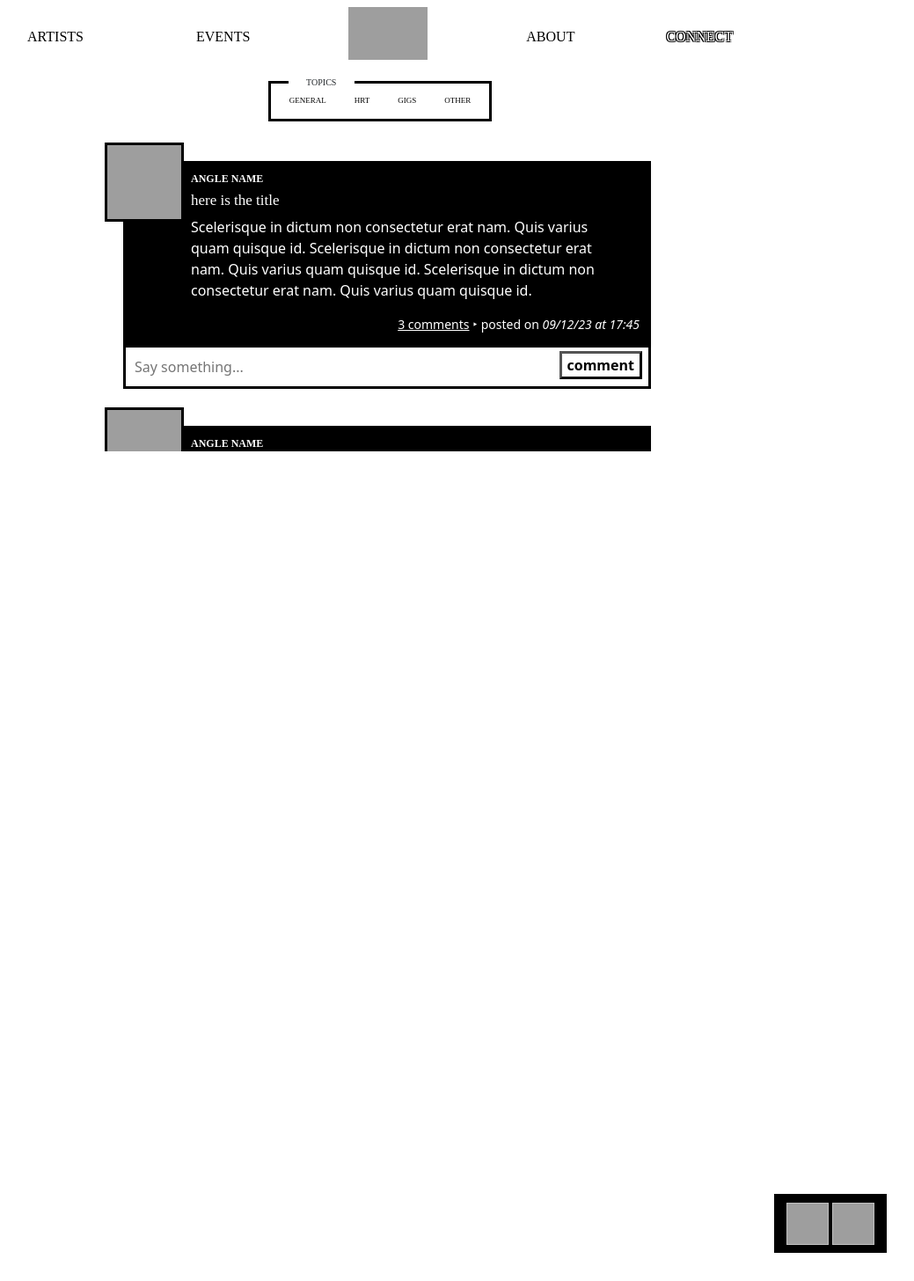
After one commit to Andriguez/losangleswebsite, a PHP site: page /connect/index2.php in a window 1280 px wide. The commit adds this page. Shown: the whole page at 88% size, without its empty margins (208-1247 px from the left). Run offline with PHP 8.4, Linux system fonts and the light colour scheme; some web fonts are replaced; grey boxes are pictures that could not be loaded.

Commit message:
made the comments popup

```diff
--- a/Webdev1_EndAssignment_IT2B_577147/app/controllers/connectController.php
+++ b/Webdev1_EndAssignment_IT2B_577147/app/controllers/connectController.php
@@ -5,6 +5,6 @@ require __DIR__ . '/Controller.php';
 class connectController extends Controller
 {
     public function index(){
-        require __DIR__ . '/../views/connect/index.php';
+        require __DIR__ . '/../views/connect/index2.php';
     }
 }
--- a/Webdev1_EndAssignment_IT2B_577147/app/views/about/index2.php
+++ b/Webdev1_EndAssignment_IT2B_577147/app/views/about/index2.php
@@ -144,6 +144,7 @@
             pointer-events: none;
             transition: transform 0.3s ease-in-out;
             z-index: 1;
+            border: black solid 3px;
         }
         .title{
             font-family: angles;
--- /dev/null
+++ b/Webdev1_EndAssignment_IT2B_577147/app/views/connect/index2.php
@@ -0,0 +1,512 @@
+<html>
+<head>
+    <title>connect</title>
+</head>
+<body>
+<?php include __DIR__.'/../navbar.php'?>
+<div id="page" class="main-container text-center">
+    <div id="topics-container" class="container my-4">
+        <h5 id="topics-label">Topics</h5>
+        <ul class="nav justify-content-center" id="topics-nav">
+            <li class="nav-item">
+                <p><a class="nav-link active" aria-current="page" href="#">General</a></p>
+            </li>
+            <li class="nav-item">
+                <p><a class="nav-link active" aria-current="page" href="#">HRT</a></p>
+            </li>
+            <li class="nav-item">
+                <p><a class="nav-link active" aria-current="page" href="#">Gigs</a></p>
+            </li>
+            <li class="nav-item">
+                <p><a class="nav-link active" aria-current="page" href="#">Other</a></p>
+            </li>
+        </ul>
+    </div>
+
+    <div class="row">
+        <div class="col">
+            <div class="post-container">
+                <div class="post-card shadow-sm">
+                    <div class="card-body">
+                        <div class="profile-picture">
+                            <img class="picture" src="/media/artist1.png" role="img" width="90px" height="90px">
+                            <!--<img class="frame" src="/media/picture-frame.svg" role="img" width="90px"> -->
+                        </div>
+                        <h5 class="poster-name">Angle Name</h5>
+                        <h5 class="post-title">Here is the title</h5>
+                        <p class="post-content mx-3">Scelerisque in dictum non consectetur  erat nam. Quis varius quam quisque id. Scelerisque in dictum non consectetur  erat nam. Quis varius quam quisque id. Scelerisque in dictum non consectetur  erat nam. Quis varius quam quisque id.</p>
+                        <div class="post-footer">
+                            <a href="#" class="card-link" onclick="openForm('comments-section')">3 comments</a>
+                            <p>‣</p>
+                            <label>posted on <cite title="time stamp">09/12/23 at 17:45</cite></label>
+                        </div>
+                    </div>
+                </div>
+                <form action="">
+                    <div class="embed-submit-field">
+                        <input type="text" placeholder="Say something..."/>
+                        <button type="submit">comment</button>
+                    </div>
+                </form>
+            </div>
+        </div>
+    </div>
+
+    <div class="row">
+        <div class="col">
+            <div class="post-container">
+                <div class="post-card shadow-sm">
+                    <div class="card-body">
+                        <div class="profile-picture">
+                            <img class="picture" src="/media/artist2.png" role="img" width="90px" height="90px">
+                            <!--<img class="frame" src="/media/picture-frame.svg" role="img" width="90px"> -->
+                        </div>
+                        <h5 class="poster-name">Angle Name</h5>
+                        <h5 class="post-title">Here is the title</h5>
+                        <p class="post-content mx-3">Scelerisque in dictum non consectetur  erat nam. Quis varius quam quisque id. Scelerisque in dictum non consectetur  erat nam. Quis varius quam quisque id. Scelerisque in dictum non consectetur  erat nam. Quis varius quam quisque id.</p>
+                        <div class="post-footer">
+                            <a href="#" class="card-link" data-bs-toggle="modal" data-bs-target="#exampleModal" data-bs-whatever="@mdo">3 comments</a>
+                            <p>‣</p>
+                            <label>posted on <cite title="time stamp">09/12/23 at 17:45</cite></label>
+                        </div>
+                    </div>
+                </div>
+                <form action="">
+                    <div class="embed-submit-field">
+                        <input type="text" placeholder="Say something..."/>
+                        <button type="submit">comment</button>
+                    </div>
+                </form>
+            </div>
+        </div>
+    </div>
+
+    <div class="row">
+        <div class="col">
+            <div class="post-container">
+                <div class="post-card shadow-sm">
+                    <div class="card-body">
+                        <div class="profile-picture">
+                            <img class="picture" src="/media/artist1.png" role="img" width="90px" height="90px">
+                            <!--<img class="frame" src="/media/picture-frame.svg" role="img" width="90px"> -->
+                        </div>
+                        <h5 class="poster-name">Angle Name</h5>
+                        <h5 class="post-title">Here is the title</h5>
+                        <p class="post-content mx-3">Scelerisque in dictum non consectetur  erat nam. Quis varius quam quisque id. Scelerisque in dictum non consectetur  erat nam. Quis varius quam quisque id. Scelerisque in dictum non consectetur  erat nam. Quis varius quam quisque id.</p>
+                        <div class="post-footer">
+                            <a href="#" class="card-link" data-bs-toggle="modal" data-bs-target="#exampleModal" data-bs-whatever="@mdo">3 comments</a>
+                            <p>‣</p>
+                            <label>posted on <cite title="time stamp">09/12/23 at 17:45</cite></label>
+                        </div>
+                    </div>
+                </div>
+                <form action="">
+                    <div class="embed-submit-field">
+                        <input type="text" placeholder="Say something..."/>
+                        <button type="submit">comment</button>
+                    </div>
+                </form>
+            </div>
+        </div>
+    </div>
+
+
+
+    <div class="col mt-5">
+        <nav aria-label="Page navigation example">
+            <ul class="pagination bg-body">
+                <li class="page-item">
+                    <a class="page-link" href="#" aria-label="Previous">
+                        <span aria-hidden="true">&laquo;</span>
+                    </a>
+                </li>
+                <li class="page-item"><a class="page-link" href="#">1</a></li>
+                <li class="page-item"><a class="page-link" href="#">2</a></li>
+                <li class="page-item"><a class="page-link" href="#">3</a></li>
+                <li class="page-item">
+                    <a class="page-link" href="#" aria-label="Next">
+                        <span aria-hidden="true">&raquo;</span>
+                    </a>
+                </li>
+            </ul>
+        </nav>
+    </div>
+    <div id="btns-container">
+        <a type="button" id="text" data-bs-toggle="modal" data-bs-target="#exampleModal" data-bs-whatever="@fat"><img src="/media/text-icon.svg" alt=""></a>
+        <a type="button" id="more" data-bs-toggle="modal" data-bs-target="#exampleModal" data-bs-whatever="@fat"><img src="/media/more-icon.svg" alt=""></a>
+    </div>
+</div>
+
+
+<div class="box-popup" id="comments-section">
+        <div class="comment">
+            <div class="name-section">
+                <span class="poster-name">poster name</span>
+            </div>
+            <div class="content-section">
+                <span>this is a comment in the comment section</span>
+            </div>
+            <div class="btns-section">
+                <a href="#">reply</a>
+                <img src="/media/triangle-icon.svg">
+                <a href="#">3 replies</a>
+            </div>
+
+        <div class="children-comments">
+        <div class="child-comment">
+            <span class="poster-name">poster name</span>
+            <span>says</span>
+            <span>this is a comment in the comment section</span>
+        </div>
+        <div class="child-comment">
+            <span class="poster-name">poster name</span>
+            <span>says</span>
+            <span>this is a comment in the comment section</span>
+        </div>
+        <div class="child-comment">
+            <span class="poster-name">poster name</span>
+            <span>says</span>
+            <span>this is a comment in the comment section</span>
+        </div>
+        </div>
+        </div>
+        <div class="comment">
+            <div class="name-section">
+                <span class="poster-name">poster name</span>
+            </div>
+            <div class="content-section">
+                <span>this is a comment in the comment section</span>
+            </div>
+            <div class="btns-section">
+                <a href="#">reply</a>
+            </div>
+        </div>
+        <div class="comment">
+            <div class="name-section">
+                <span class="poster-name">poster name</span>
+            </div>
+            <div class="content-section">
+                <span>this is a comment in the comment section</span>
+            </div>
+            <div class="btns-section">
+                <a href="#">reply</a>
+                <img src="/media/triangle-icon.svg">
+                <a href="#">1 replies</a>
+            </div>
+        <div class="children-comments">
+        <div class="child-comment">
+            <span class="poster-name">poster name</span>
+            <span>says</span>
+            <span>this is a comment in the comment section</span>
+        </div>
+    <div class="child-comment">
+        <span class="poster-name">poster name</span>
+        <span>says</span>
+        <span>this is a comment in the comment section</span>
+    </div>
+        </div>
+        </div>
+        <div class="comment-submit">
+            <input type="text" placeholder="Say something..."/>
+            <button type="submit">comment</button>
+        </div>
+    </div>
+
+</body>
+    <script>
+    function openForm(formId){
+        document.getElementById(formId).style.display="block";
+        document.getElementById("page").style.filter = "blur(5px)";
+        document.getElementById(formId).style.filter="none";
+    }
+
+    function closeForm(formId){
+        location.reload();
+        document.getElementById(formId).style.display = "none";
+        document.getElementById("page").style.filter = "none";
+    }
+
+</script>
+</body>
+</html>
+<style>
+    #connect-link {
+        color: white !important; /* New text color on hover */
+        text-shadow:
+                -1px -1px 0 #000,
+                1px -1px 0 #000,
+                -1px 1px 0 #000,
+                1px 1px 0 #000000 !important;
+    }
+    .col{
+        display: flex;
+        justify-content: center;
+        align-items: center;
+        padding: 0;
+
+    }
+
+    .post-container{
+        /*border: 3px solid pink; /* Adjust thickness and color as needed */
+        text-align: center;
+        justify-content: center;
+        position: relative;
+        padding: 5px;
+        display: inline-block;
+        width: auto;
+    }
+
+    .post-card{
+        border: 5px solid black; /* Adjust thickness and color as needed */
+        text-align: left;
+        justify-content: left;
+        width: 600px;
+        margin-top: 1rem;
+        margin-left: 1rem;
+        padding: 0.5rem;
+        background-color: #000000;
+        color: white;
+    }
+    .card-body{
+        margin-left: 4rem;
+    }
+    .card-body p{
+        margin-left: 0;
+    }
+    .post-card a{
+        color: white;
+        font-weight: lighter;
+    }
+    .post-card .post-content{
+        margin-left: 0 !important;
+    }
+    .post-card .poster-name{
+        font-family: angles;
+        font-weight: bold;
+        font-size: 12px;
+        text-transform: uppercase;
+    }
+    .post-card .post-title{
+        font-family: angles;
+        font-size: 17px;
+        text-transform: lowercase;
+    }
+    .post-footer{
+        display: flex;
+        align-items: center;
+        justify-content: flex-end;
+        font-size: 14px;
+        margin-bottom: 0;
+    }
+    .post-footer p{
+        margin: 0 4px;
+
+    }
+    .post-card label{
+        font-weight: lighter;
+    }
+
+    .picture{
+        position: absolute;
+        z-index: 2 !important;
+        border: black solid 3px;
+    }
+
+    .frame{
+        position: absolute;
+        z-index: 3 !important;
+    }
+    .profile-picture{
+        position: absolute;
+        top: 0;
+        left: 0;
+    }
+    .embed-submit-field{
+        position: relative;
+        margin-left: 1rem;
+    }
+    .embed-submit-field input {
+        width: 100%;
+        padding: 10px;
+        border: 3px solid black;
+    }
+    .embed-submit-field button {
+        position: absolute;
+        right: 10px;
+        top: 7px;
+        border-width: 3px;
+        font-weight: bold;
+        background-color: white;
+    }
+    .embed-submit-field button:hover {
+        background-color: black;
+        border-color: white;
+        color: white;
+    }
+    #topics-container{
+        border: 3px solid black; /* Adjust thickness and color as needed */
+        text-align: center;
+        justify-content: center;
+        position: relative;
+        padding: 5px;
+        display: inline-block;
+        width: auto;
+    }
+    #topics-container a{
+        font-size: 9px !important;
+    }
+    #topics-container p{
+        margin-bottom: 0;
+    }
+    #topics-label {
+        position: absolute;
+        top: -7px;
+        left: 20px;
+        height: auto;
+        width: 75px;
+        background-color: white;
+        font-family: angles;
+        font-size: 10px !important;
+        text-transform: uppercase;
+    }
+
+    #topics-nav{
+        width: auto;
+    }
+
+    #btns-container{
+        background-color: #000000;
+        width: 8rem;
+        height: auto;
+        border: 3px solid black;
+        padding: .4rem;
+        position: absolute;
+        bottom: 2rem;
+        right: 4rem;
+    }
+
+    #btns-container img{
+        width: 3rem;
+        height: 3rem; /* Maintain aspect ratio */
+        border: silver solid 1px; /* Remove default button border */
+        cursor: pointer;
+    }
+
+    body{
+        overflow: hidden;
+    }
+
+    #page{
+        overflow-y: scroll;
+        overflow-x: hidden;
+        max-height: 445px;
+    }
+
+    .box-popup{
+        border: black solid 3px;
+        width: 600px;
+        height: 400px;
+        display: none;
+        position: fixed;
+        top: 50%;
+        left: 50%;
+        transform: translate(-50%, -50%);
+        z-index: 9;
+        background-color: white;
+    }
+
+    /* For WebKit browsers (Chrome, Safari) */
+    ::-webkit-scrollbar {
+        width: 5px; /* Set width of the scrollbar */
+    }
+
+    ::-webkit-scrollbar-thumb {
+        background-color: black; /* Color of the thumb */
+        border-radius: 3px; /* Rounded corners of the thumb */
+    }
+
+    ::-webkit-scrollbar-track {
+        background-color: white; /* Color of the track */
+    }
+
+    ::-webkit-scrollbar-thumb:hover {
+        background-color: silver; /* Color of the thumb on hover */
+    }
+
+    #comments-section{
+        overflow-y: scroll;
+        background-color: white;
+        width: 500px;
+
+    .name-section{
+        margin-top: 5px;
+        margin-bottom: 2px;
+        }
+
+    a{
+        text-decoration: none;
+        color: white;
+        font-family: angles;
+        font-size: 10px;
+    }
+    a:hover{
+        background-color: black;
+        filter: invert(100%);
+    }
+
+    .poster-name{
+        font-family: angles !important;
+        font-size: 10px;
+        text-transform: uppercase;
+    }
+    .comment{
+        border: white solid 2px;
+        color: white;
+        background-color: black;
+        padding: 5px;
+        margin-bottom: 5px;
+
+        .btns-section{
+            display: flex;
+            justify-content: flex-end;
+
+            img{
+                filter: invert(100%);
+                width: 7px !important;
+                height: 7px !important;
+                margin: 4px;
+            }
+        }
+    }
+    .child-comment{
+        border: white solid 2px;
+        width: 100%;
+        margin: auto;
+        color: white;
+        background-color: black;
+        padding: 5px;
+    }
+    .comment-submit{
+        width: 100%;
+        position: sticky;
+        bottom: 0;
+    }
+    .comment-submit input{
+        width: 100%;
+        position: relative;
+
+    }
+    .comment-submit button {
+        border-width: 3px;
+        font-weight: bold;
+        background-color: white;
+        position: absolute;
+        right: 0;
+    }
+    .comment-submit button:hover {
+        background-color: black;
+        border-color: white;
+        color: white;
+    }  }
+
+</style>
--- /dev/null
+++ b/Webdev1_EndAssignment_IT2B_577147/app/views/connect/popups/post-media-popup.php
@@ -0,0 +1,5 @@
+<body>
+<div class="box-popup" id="post-media">
+
+</div>
+</body>
--- /dev/null
+++ b/Webdev1_EndAssignment_IT2B_577147/app/views/connect/popups/post-text-popup.php
@@ -0,0 +1,5 @@
+<body>
+<div class="box-popup" id="post-text">
+
+</div>
+</body>
```
Also changed, not shown: Webdev1_EndAssignment_IT2B_577147/app/views/connect/popups/comments-popup.php (added, +94 -0 lines).
